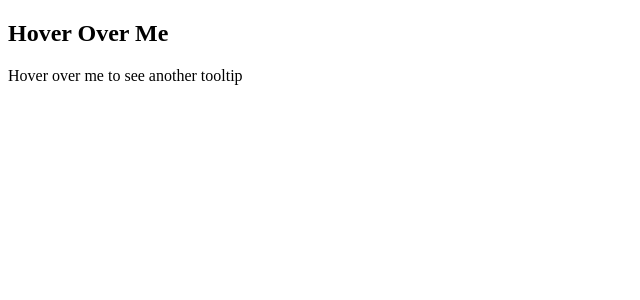
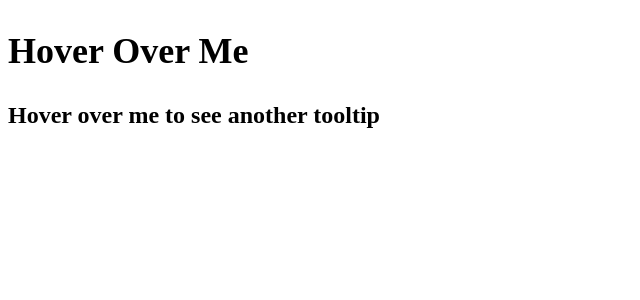
Before and after one commit to acciojob/react-composition-3-121ShoryaSingh, a React app: page / in a window 1280 px wide. Shown: the top 300 px of the page, without its empty margins (0-640 px from the left). Built offline with nearby package versions, Linux system fonts and the light colour scheme.

Commit message:
sixth try

```diff
--- a/src/components/App.js
+++ b/src/components/App.js
@@ -6,10 +6,10 @@ const App = () => {
   return (
     <div>
       <Tooltip text="This is a tooltip">
-        <h2 className="tooltip">Hover Over Me</h2>
+        <h2 className="">Hover Over Me</h2>
       </Tooltip>
       <Tooltip text="This is another tooltip">
-        <p className="tooltip">Hover over me to see another tooltip</p>
+        <p className="">Hover over me to see another tooltip</p>
       </Tooltip>
     </div>
   );
--- a/src/components/Tooltip.js
+++ b/src/components/Tooltip.js
@@ -12,14 +12,14 @@ const Tooltip = ({ children, text }) => {
   };
   return (
     <>
-      <div
-        className=""
+      <h2
+        className="tooltip"
         onMouseEnter={handleMouseEnter}
         onMouseLeave={handleMouseLeave}
       >
         {children}
         {isVisible && <div className="tooltiptext">{text}</div>}
-      </div>
+      </h2>
     </>
   );
 };
```
